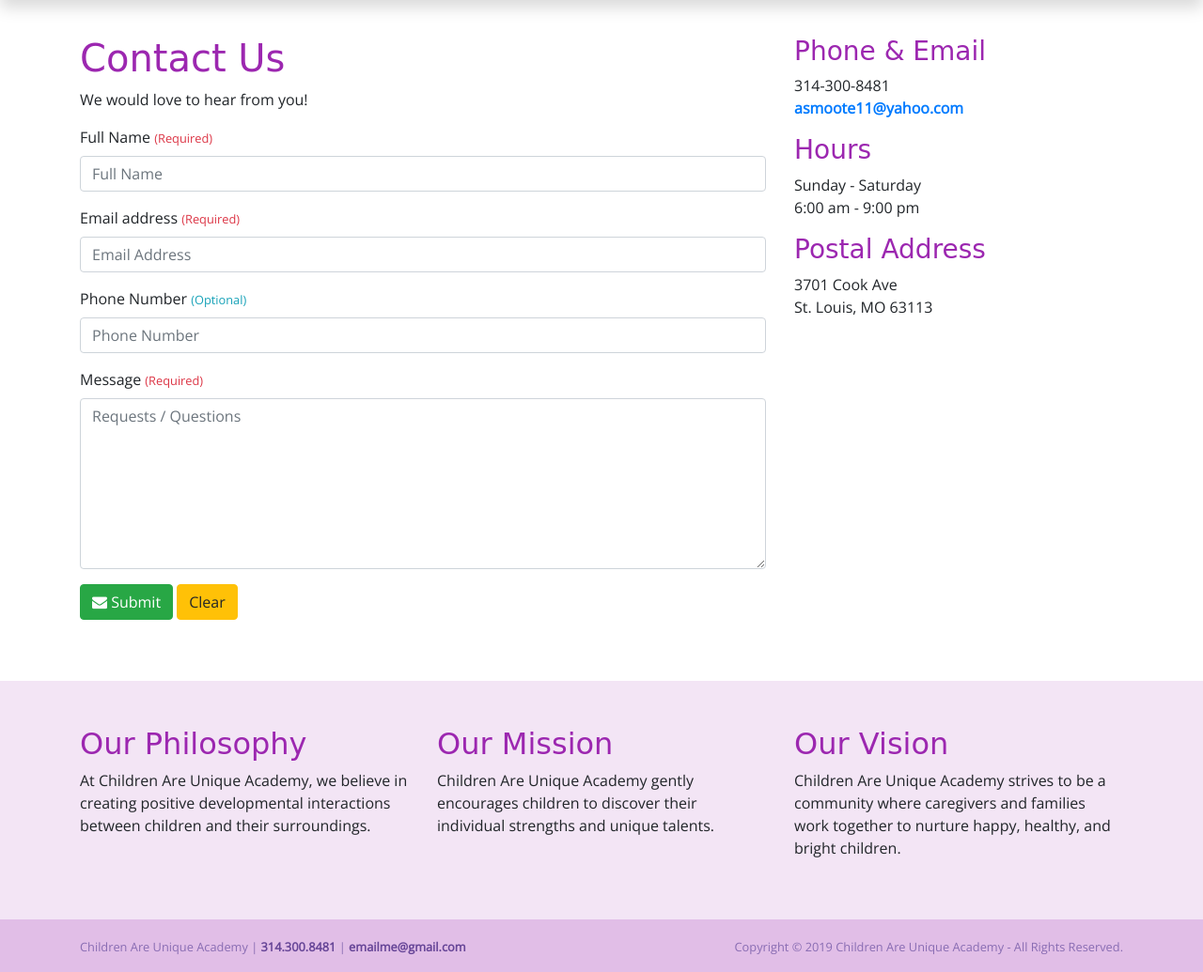
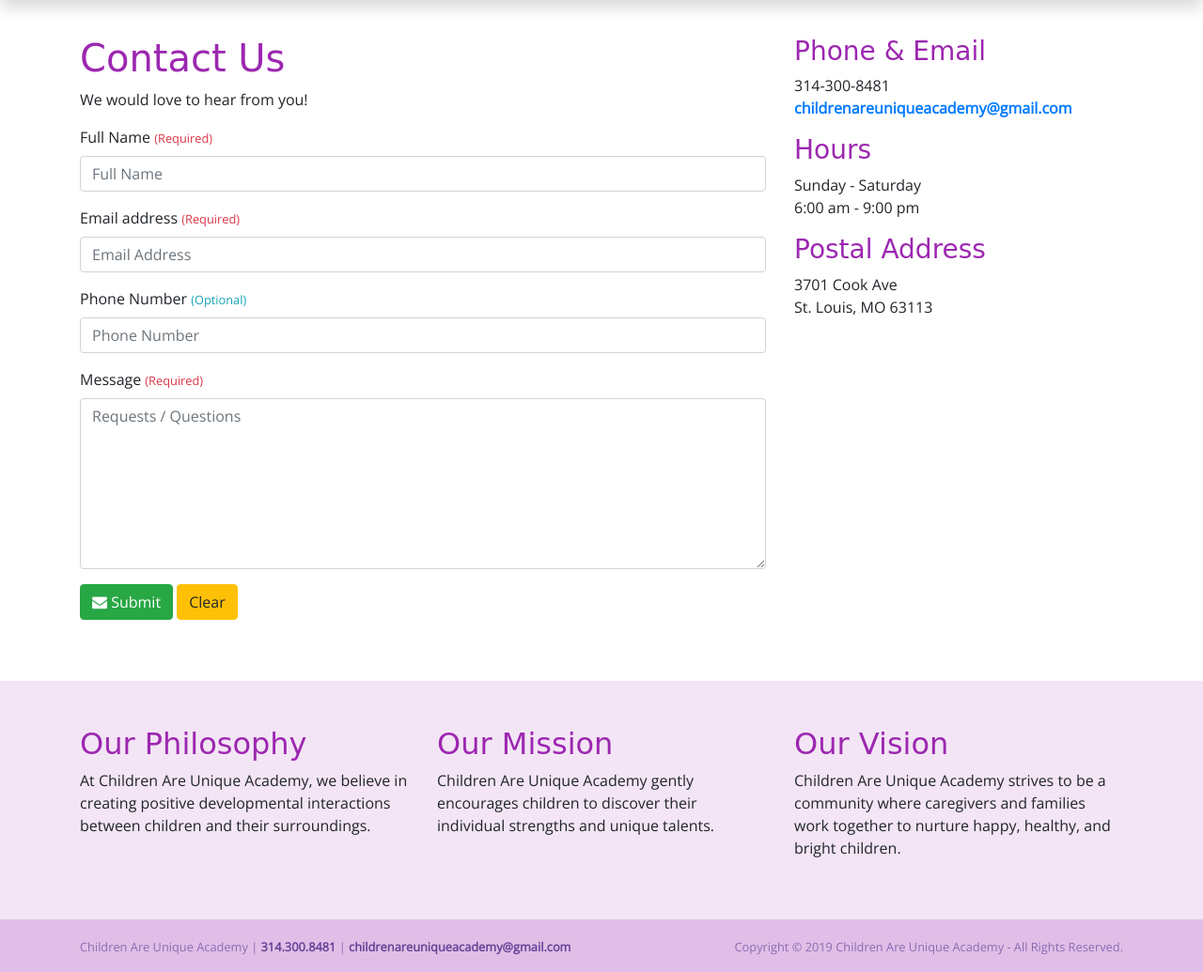
Before and after one commit to bitPimps/childrenareuniqueacademy.com, a PHP site: page /contact/index.php in a window 1280 px wide. Shown: the part 119-1154 px from the top of the page at 94% size. Run offline with PHP 8.4, Linux system fonts and the light colour scheme; some libraries are stand-ins or nearby versions; some web fonts are replaced.

Commit message:
Email address
Updating Annette's email address

```diff
--- a/wwwRoot/contact/index.php
+++ b/wwwRoot/contact/index.php
@@ -21,7 +21,7 @@
 					<div class="col-md-4">
 						<h3>Phone &amp; Email</h3>
 						<p>314-300-8481<br>
-							<a href="mailto:asmoote11@yahoo.com">asmoote11@yahoo.com</a></p>
+							<a href="mailto:childrenareuniqueacademy@gmail.com">childrenareuniqueacademy@gmail.com</a></p>
 						<h3>Hours</h3>
 						<p>Sunday - Saturday<br>
 							6:00 am - 9:00 pm</p>
--- a/wwwRoot/inc/footer.php
+++ b/wwwRoot/inc/footer.php
@@ -21,7 +21,7 @@
 				<div class="container">
 					<div class="row pt-3">
 						<div class="col-md-6 contact-info">
-							<p><small>Children Are Unique Academy | <a href="tel:+13143008481">314.300.8481</a> | <a href="mailto:emailme@gmail.com">emailme@gmail.com</a></small></p>
+							<p><small>Children Are Unique Academy | <a href="tel:+13143008481">314.300.8481</a> | <a href="mailto:childrenareuniqueacademy@gmail.com">childrenareuniqueacademy@gmail.com</a></small></p>
 						</div>
 						<div class="col-md-6 copyright">
 							<p><small>Copyright &copy; <?php echo date("Y") ?> Children Are Unique Academy - All Rights Reserved.</small></p>
--- a/wwwRoot/inc/form-contact.php
+++ b/wwwRoot/inc/form-contact.php
@@ -106,7 +106,7 @@ if ($_SERVER["REQUEST_METHOD"] == "POST") {
 			$mail->Password = "riscjxmdgxnteamr";
 			$mail->setFrom('webcontact@iconagility.com', 'Children Are Unique Academy Website');
 			$mail->addReplyTo('webcontact@iconagility.com', 'Children Are Unique Academy Website');
-			$mail->addAddress('asmoote11@yahoo.com', 'Children Are Unique Academy');
+			$mail->addAddress('childrenareuniqueacademy@gmail.com', 'Children Are Unique Academy');
 			//$mail->addAddress('alyssa.hamilton@iconagility.com', 'Alyssa Hamilton');
 			//$mail->addAddress('scott.lix@iconagility.com', 'Icon Website');
 			$mail->Subject = 'Children Are Unique Academy Website Contact';
```
